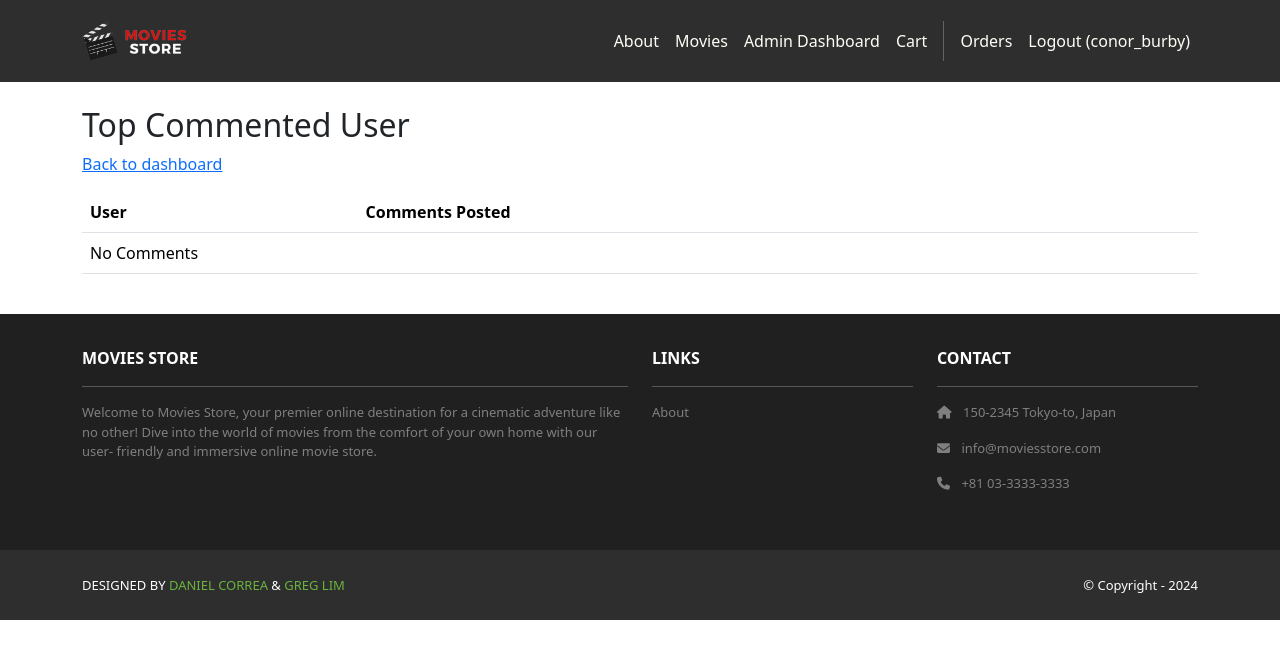
After one commit to Conor18B/moviesstore, a Django app: page /movies/reports/top_commenter/ in a window 1280 px wide. The commit adds this page. Shown: the top 659 px of the page. Run offline with Django 5.2, Linux system fonts and the light colour scheme; a user stored in the database is signed in; data comes from the database, SQL or seed files in the repository; data that the repository does not hold is empty; some libraries are stand-ins or nearby versions; some web fonts are replaced.

Commit message:
Add staff top commenter report
Co-Authored-By: Claude Opus 5.5 <noreply@anthropic.com>

```diff
--- /dev/null
+++ b/movies/reporting/top_commenter.py
@@ -0,0 +1,18 @@
+from django.contrib.auth.models import User
+from django.db.models import Count
+from django.shortcuts import render
+from django.contrib.admin.views.decorators import staff_member_required
+
+@staff_member_required
+def top_commenter(request):
+    users = User.objects.annotate(comment_count=Count("review"))
+    maximum_user = users.order_by('-comment_count').first()
+    leaders =[]
+    if maximum_user and maximum_user.comment_count > 0:
+        leaders = users.filter(comment_count=maximum_user.comment_count).order_by("username")
+
+    return render(request, "movies/reports/top_commenter.html",
+                  {"template_data": {
+                      "title": "Top Commenter",
+                      "leaders": leaders,
+                  }})
--- a/movies/templates/movies/reports/dashboard.html
+++ b/movies/templates/movies/reports/dashboard.html
@@ -8,8 +8,9 @@
         <!-- everyone just put youre report link here -->
          <a class="list-group-item list-group-item-action"
          href="{% url 'movies.purchase_ranking'%}">
-        Users Ranked by Purchases
-    </a>
+        Users Ranked by Purchases</a>
+        <a class="list-group-item list-group-item-action"
+        href="{% url 'movies.top_commenter'%}">User with the Most Comments</a>
     </div>
 </div>
 
--- /dev/null
+++ b/movies/templates/movies/reports/top_commenter.html
@@ -0,0 +1,30 @@
+{% extends 'base.html' %}
+
+{% block content %}
+<div class="container py-4">
+    <h2>Top Commented User</h2>
+    <a href="{% url 'movies.reports'%}">Back to dashboard</a>
+
+    <table class="table mt-3">
+        <thead>
+            <tr>
+                <th>User</th>
+                <th>Comments Posted</th>
+            </tr>
+        </thead>
+        <tbody>
+        {% for person in template_data.leaders %}
+        <tr>
+            <td>{{ person.username }}</td>
+            <td>{{ person.comment_count }}</td>
+        </tr>
+        {% empty %}
+        <tr>
+            <td colspan = "2">No Comments</td>
+        </tr>
+        {% endfor %}
+        </tbody>
+    </table>
+</div>
+
+{% endblock content %}
--- a/movies/urls.py
+++ b/movies/urls.py
@@ -1,6 +1,8 @@
 from django.urls import path
 from . import views
 from .reporting.dashboard import dashboard
+from .reporting.top_commenter import top_commenter
+from .reporting.purchase_ranking import purchase_ranking
 urlpatterns = [
     path('', views.index, name='movies.index'),
     path('<int:id>/', views.show, name='movies.show'),
@@ -13,4 +15,6 @@ urlpatterns = [
     path('<int:id>/review/<int:review_id>/report/',
         views.report_review, name='movies.report_review'),
     path("reports/", dashboard, name="movies.reports"),
+    path("reports/", purchase_ranking, name="movies.purchase_ranking"),
+    path("reports/top_commenter/", top_commenter, name="movies.top_commenter"),
 ]
```
